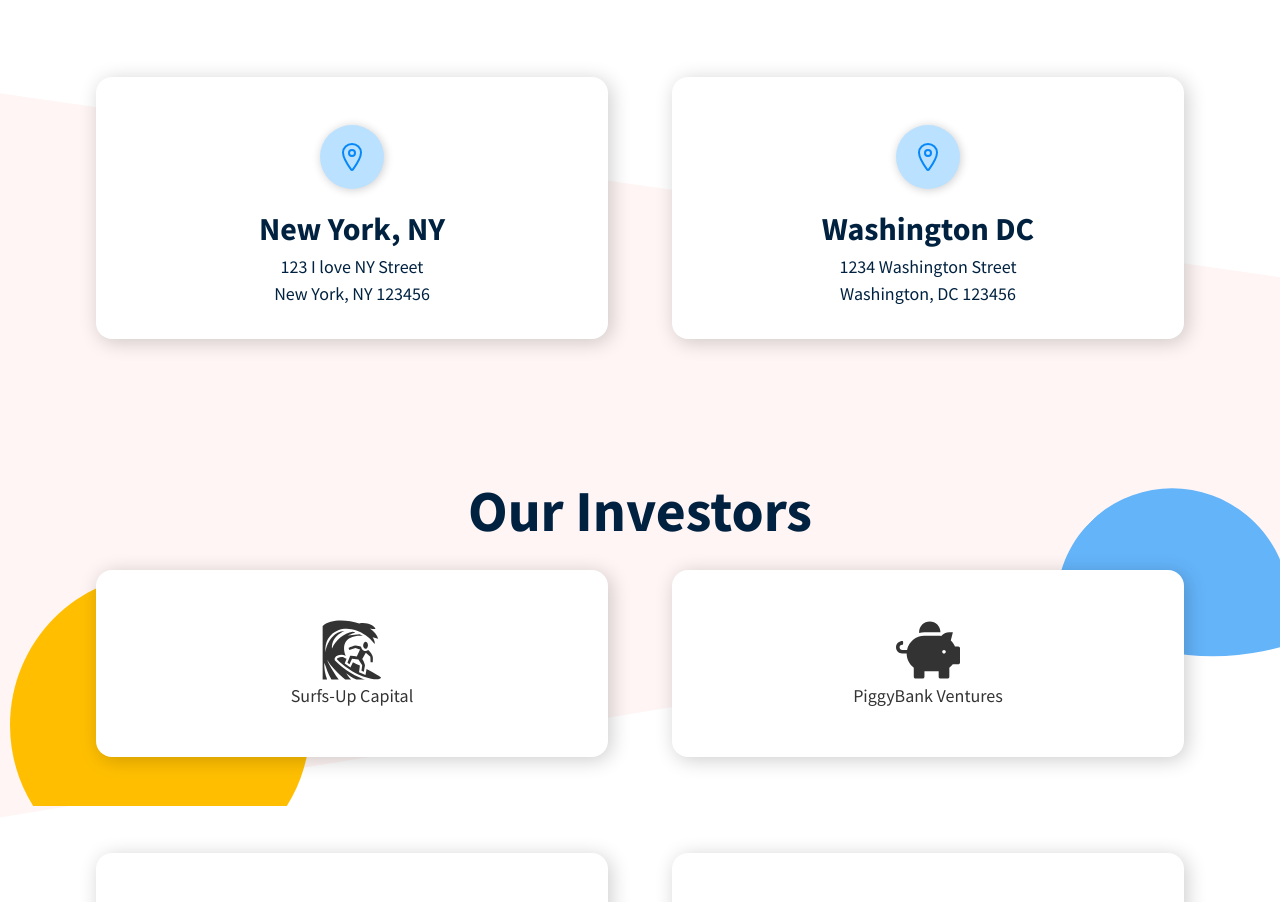
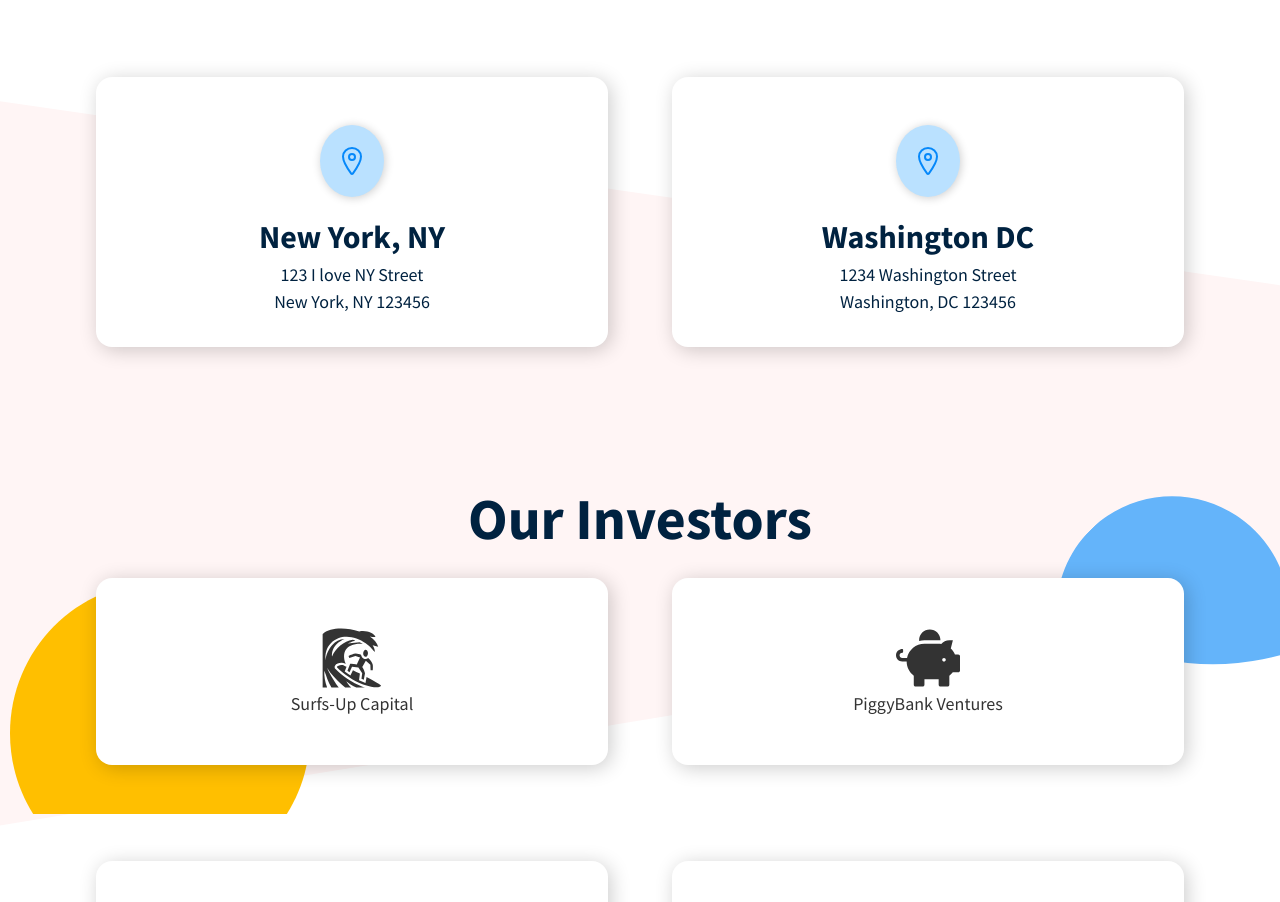
Before and after one commit to bobbyhalljr/raque-io, a React (Create React App) app: page / in a window 1280 px wide. Shown: the part 2280-3182 px from the top of the page. Built offline with nearby package versions, Linux system fonts and the light colour scheme.

Commit message:
styling fix in office section

```diff
--- a/src/sections/offices.js
+++ b/src/sections/offices.js
@@ -42,7 +42,7 @@ const IconContainer = styled.div`
     font-size: 2rem;
     border-radius: ${theme.borderRadius.circle};
     background: #bae1ff;
-    padding: 1rem;
+    padding: 1.25rem 1rem;
     margin: 1rem auto;
     color: ${theme.color.primaryBlue};
     box-shadow: ${theme.boxShadow.cardSmall};
```
